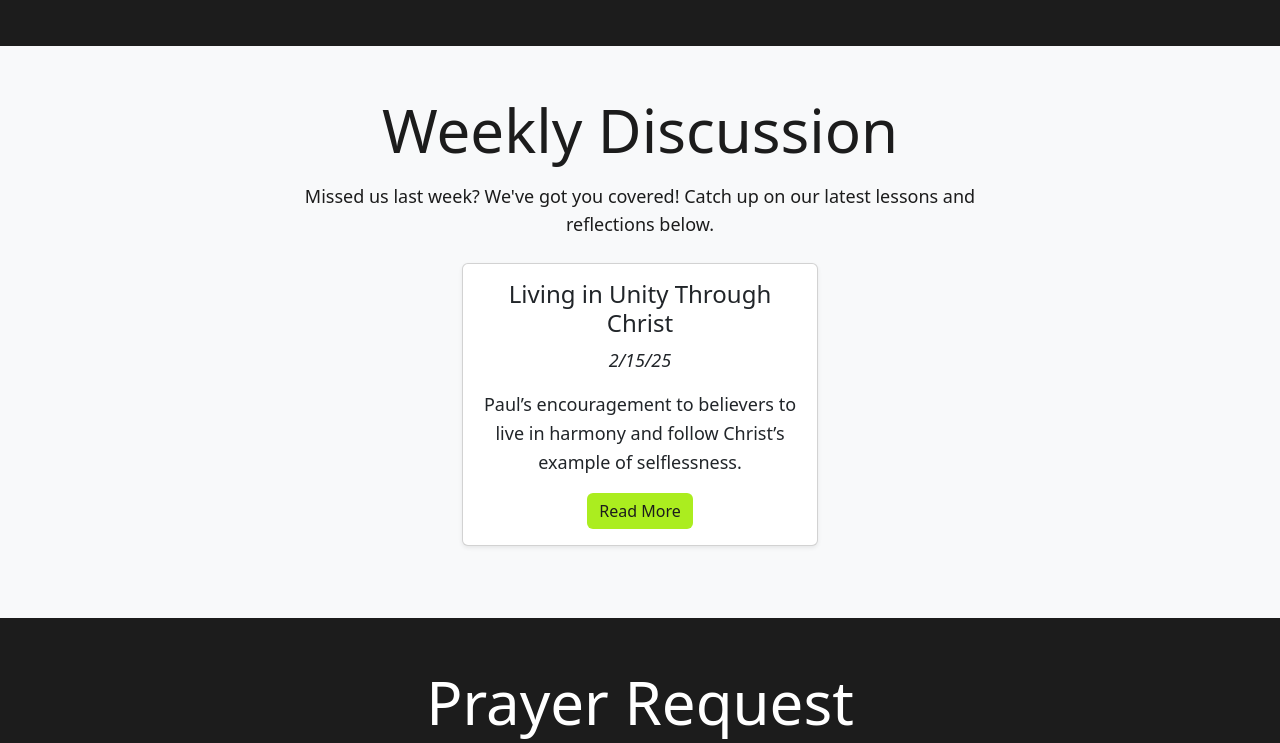
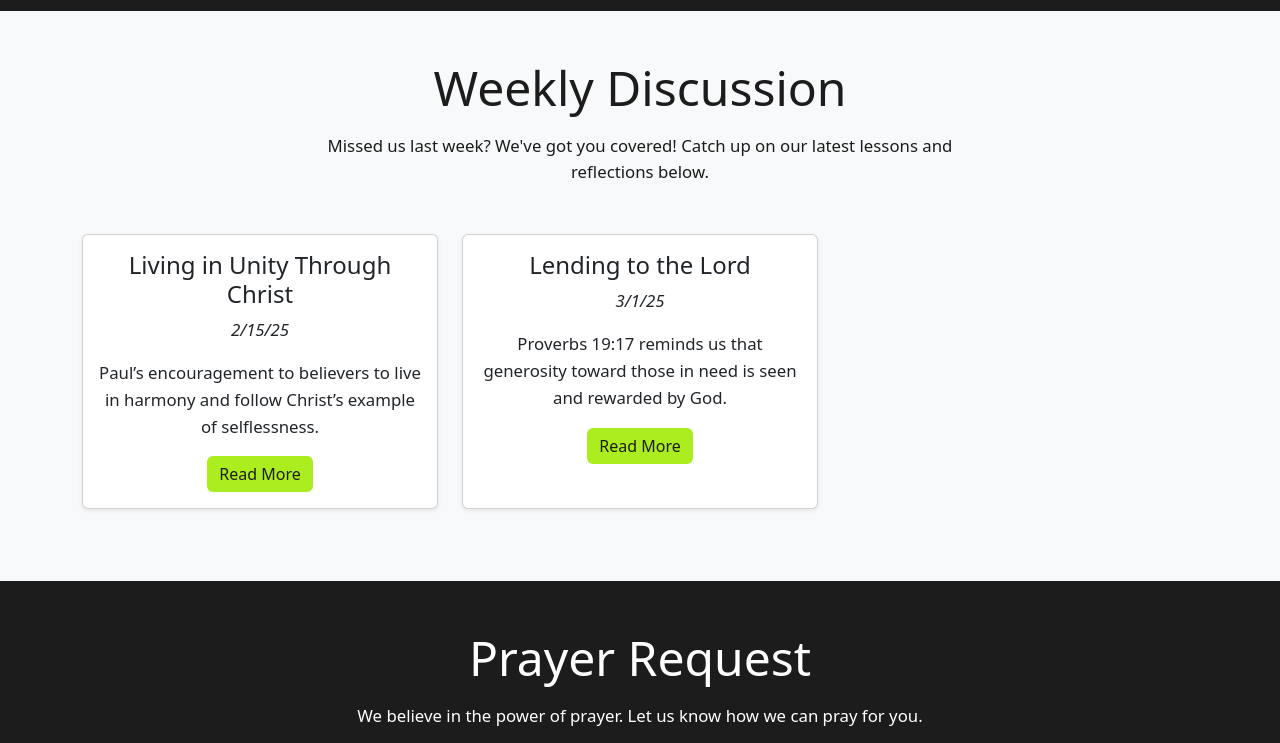
Before and after one commit to rjescobedo/grace-softball-lifegroup, a website with bundled scripts: page index.html in a window 1280 px wide. Shown: the part 1240-1983 px from the top of the page. Built offline with nearby package versions, Linux system fonts and the light colour scheme.

Commit message:
font size and add lesson

```diff
--- a/index.html
+++ b/index.html
@@ -146,7 +146,14 @@
 
                 <div class="location-info mb-3">
                     <h4>Fall Creek Sports Complex</h4>
-                    <p>9810 Wyatt Shores Dr. Humble,TX 77396</p>
+                    <p>
+                        <a href="https://www.google.com/maps/search/?q=9810+Wyatt+Shores+Dr,+Humble,+TX+77396"
+                           class="link-dark link-offset-2 link-underline-opacity-25 link-underline-opacity-100-hover"
+                           target="_blank"
+                           rel="noopener noreferrer">
+                            9810 Wyatt Shores Dr, Humble, TX 77396
+                        </a>
+                    </p>
                 </div>
 
                 <div class="map-container m-auto">
@@ -191,7 +198,7 @@
              </ul>
 
             <!-- Created -->
-             <p>Created by <a class="web-studio-link" href="https://raulwebstudio.com" target="_blank">Raul's Web Studio</a></p>
+             <p>Created by <a class="link-light link-offset-2 link-underline-opacity-25 link-underline-opacity-100-hover" href="https://raulwebstudio.com" target="_blank">Raul's Web Studio</a></p>
         </div>
 
      </footer>
--- a/js/data.js
+++ b/js/data.js
@@ -18,26 +18,54 @@ export const lessons = [
             en: [
 
                 'Bearing with One Another (Verses 1-3): Paul starts by addressing the responsibility of mature believers. Those who are “strong” in faith should not just please themselves but help the “weak” by bearing their burdens. This means being patient and compassionate toward those who struggle in their faith or have differing convictions. He points to Christ as the ultimate example, quoting Psalm 69:9, showing how Jesus endured insults and rejection for the sake of others.',
-
                 'Encouragement from Scripture (Verses 4-6): Paul highlights that the Old Testament Scriptures were written for our learning, providing endurance, encouragement, and hope. The purpose of God’s Word is not just knowledge but transformation, strengthening believers in faith. Paul then offers a prayer for unity, asking God to give believers a spirit of harmony so they can glorify God with one voice.',
-
                 'Christ’s Mission to Jews and Gentiles (Verses 7-12): Paul urges believers to accept one another as Christ accepted them, meaning they should embrace fellow believers despite differences. He emphasizes that Jesus came to fulfill God’s promises to Israel while also bringing salvation to the Gentiles. Paul supports this with Old Testament references (Psalms, Deuteronomy, Isaiah) that foretold the inclusion of Gentiles in God’s plan. These verses highlight how God’s kingdom is not limited to one group but extends to all nations.',
-
                 'A Prayer for Joy, Peace, and Hope (Verse 13): Paul closes this section with a powerful prayer: That God would fill them with joy and peace as they trust in Him. That they would overflow with hope through the power of the Holy Spirit. This verse reminds us that true peace and hope come not from our circumstances but from God’s presence and promises.'
             ],
             es: [
                 'Romanos 15:1-13 es un pasaje poderoso donde Pablo anima a los creyentes a vivir en unidad, siguiendo el ejemplo de Cristo de entrega y amor.',
-
                 'Soportándonos unos a otros (Versículos 1-3): Pablo comienza abordando la responsabilidad de los creyentes maduros. Los que son "fuertes" en la fe no deben solo complacerse a sí mismos, sino ayudar a los "débiles" llevando sus cargas. Esto significa ser pacientes y compasivos con aquellos que luchan en su fe o tienen convicciones diferentes. Señala a Cristo como el ejemplo supremo, citando el Salmo 69:9, mostrando cómo Jesús soportó insultos y rechazo por el bien de los demás.',
-
                 'Aliento a través de las Escrituras (Versículos 4-6): Pablo destaca que las Escrituras del Antiguo Testamento fueron escritas para nuestra enseñanza, proporcionando resistencia, aliento y esperanza. El propósito de la Palabra de Dios no es solo el conocimiento, sino la transformación, fortaleciendo a los creyentes en la fe. Pablo luego ofrece una oración por la unidad, pidiendo a Dios que dé a los creyentes un espíritu de armonía para que puedan glorificar a Dios con una sola voz.',
-
                 'La Misión de Cristo a Judíos y Gentiles (Versículos 7-12): Pablo insta a los creyentes a aceptarse unos a otros como Cristo los aceptó, lo que significa que deben abrazar a los demás creyentes a pesar de las diferencias. Enfatiza que Jesús vino a cumplir las promesas de Dios a Israel, al mismo tiempo que trajo salvación a los gentiles. Pablo respalda esto con referencias del Antiguo Testamento (Salmos, Deuteronomio, Isaías) que predijeron la inclusión de los gentiles en el plan de Dios. Estos versículos destacan cómo el reino de Dios no se limita a un solo grupo, sino que se extiende a todas las naciones.',
-
                 'Una Oración por Gozo, Paz y Esperanza (Versículo 13): Pablo cierra esta sección con una oración poderosa: Que Dios los llene de gozo y paz mientras confían en Él. Que rebosen de esperanza por el poder del Espíritu Santo. Este versículo nos recuerda que la verdadera paz y esperanza no provienen de nuestras circunstancias, sino de la presencia y las promesas de Dios.'
             ]
         }
-    }
+    },
+    {
+        title: {
+            en: 'Lending to the Lord',
+            es: 'Prestando al Señor'
+        },
+        date: '3/1/25',
+        shortDescription: {
+            en: 'Proverbs 19:17 reminds us that generosity toward those in need is seen and rewarded by God.',
+            es: 'Proverbios 19:17 nos recuerda que la generosidad hacia los necesitados es vista y recompensada por Dios.'
+        },
+        chapter: 'Proverbs 19:17',
+        message: {
+            en: 'Proverbs 19:17 tells us that when we help those in need, we are essentially lending to God himself.',
+            es: 'Proverbios 19:17 nos dice que cuando ayudamos a los necesitados, en esencia, estamos prestando al mismo Dios.'
+        },
+        keyTakeaways: {
+            en: [
+
+                "Generosity as an Act of Faith: The verse reminds us that our acts of kindness, especially toward the poor, are not just human acts—they are recognized by God. When we give generously, we are trusting in God’s provision and acknowledging that every act of compassion matters.",
+                "Lending to the Lord: The idea of 'lending' to the Lord suggests that our generosity is like making a deposit in God's bank. Even if we don’t see immediate benefits or repayment, we are assured that God sees our actions and will return the favor. This repayment might come in the form of blessings, comfort, or opportunities to further experience God’s grace.",
+                "Spiritual Investment: Giving to those in need is an investment in God's work on earth. By helping the poor, we contribute to a more just and compassionate society, and God, who loves justice and mercy, promises to take care of those who support such work.",
+                "A Call to Compassion: The verse challenges us to view the poor not as strangers, but as individuals who are loved by God. Our generosity becomes a practical way to demonstrate that love. It reminds us that by serving the needy, we are serving God himself.",
+                "In essence, Proverbs 19:17 teaches that every act of kindness towards the poor is significant. God recognizes and honors these acts, promising to repay the generosity we extend. This encourages us to continue giving selflessly, knowing that our deeds are not overlooked but cherished by the Lord."
+            ],
+            es: [
+
+                "La generosidad como un acto de fe: El versículo nos recuerda que nuestros actos de bondad, especialmente hacia los pobres, no son solo actos humanos, sino que son reconocidos por Dios. Cuando damos generosamente, confiamos en la provisión de Dios y reconocemos que cada acto de compasión importa.",
+                "Prestando al Señor: La idea de 'prestar' al Señor sugiere que nuestra generosidad es como hacer un depósito en el banco de Dios. Aunque no veamos beneficios o recompensas inmediatas, tenemos la certeza de que Dios ve nuestras acciones y nos recompensará. Esta recompensa puede venir en forma de bendiciones, consuelo u oportunidades para experimentar aún más la gracia de Dios.",
+                "Inversión espiritual: Dar a los necesitados es una inversión en la obra de Dios en la tierra. Al ayudar a los pobres, contribuimos a una sociedad más justa y compasiva, y Dios, quien ama la justicia y la misericordia, promete cuidar de aquellos que apoyan esta labor.",
+                "Un llamado a la compasión: El versículo nos desafía a ver a los pobres no como extraños, sino como personas amadas por Dios. Nuestra generosidad se convierte en una forma práctica de demostrar ese amor. Nos recuerda que al servir a los necesitados, estamos sirviendo a Dios mismo.",
+                "En esencia, Proverbios 19:17 nos enseña que cada acto de bondad hacia los pobres es significativo. Dios reconoce y honra estas acciones, prometiendo recompensar la generosidad que extendemos. Esto nos motiva a seguir dando desinteresadamente, sabiendo que nuestras obras no pasan desapercibidas, sino que son apreciadas por el Señor."
+
+            ]
+        }
+    },
 ];
 
 export const photos = [
--- a/js/scripts.js
+++ b/js/scripts.js
@@ -65,8 +65,8 @@ function getLessonData(lesson, language) {
     const modalContainer = document.getElementById('modal-container');
 
     modalContainer.innerHTML = `
-        <div class="modal fade" id="lessonModal" tabindex="-1" aria-labelledby="lessonModalLabel" aria-hidden="true">
-            <div class="modal-dialog">
+        <div class="modal modal-lg fade" id="lessonModal" tabindex="-1" aria-labelledby="lessonModalLabel" aria-hidden="true">
+            <div class="modal-dialog modal-dialog-scrollable">
                 <div class="modal-content">
                     <div class="modal-header">
                         <h4 class="modal-title">${lesson.title[language]}</h4>
--- a/styles.css
+++ b/styles.css
@@ -12,7 +12,7 @@ body {
 }
 
 :root {
-    --ff-primary: 'Lora', serif ;
+    --ff-primary: 'Lora', serif;
     --ff-secondary: 'Roboto Slab', serif;
 
     --fw-reg: 400;
@@ -22,25 +22,24 @@ body {
     --clr-dark: rgb(28, 28, 28);
     --clr-green: #abed1f;
 
-    --fs-h1: 3rem;
-    --fs-h2: 2.25rem;
-    --fs-h3: 1.25rem;
-    --fs-h4: 1.15rem;
-    --fs-h5: 1.1rem;
-    --fs-body: 1rem;
+    --fs-h1: 2.5rem;  /* Reduced from 3rem */
+    --fs-h2: 2rem;    /* Reduced from 2.25rem */
+    --fs-h3: 1.15rem; /* Reduced from 1.25rem */
+    --fs-h4: 1.1rem;  /* Reduced from 1.15rem */
+    --fs-h5: 1rem;    /* Reduced from 1.1rem */
+    --fs-body: 0.95rem; /* Slightly smaller for better balance */
 
     --bs: 0.25em 0.25em 0.75em rgba(0, 0, 0, .25), 0.125em 0.125em 0.25em rgba(0, 0, 0, .15);
-
 }
 
 @media (min-width: 800px) {
     :root {
-        --fs-h1: 4.5rem;
-        --fs-h2: 3.75rem;
-        --fs-h3: 1.5rem;
-        --fs-h4: 1.25rem;
-        --fs-h5: 1.15rem;
-        --fs-body: 1.125rem;
+        --fs-h1: 4rem;   /* Slightly reduced from 4.5rem */
+        --fs-h2: 3rem;   /* Slightly reduced from 3.75rem */
+        --fs-h3: 1.35rem; /* Reduced from 1.5rem */
+        --fs-h4: 1.2rem;  /* Slightly reduced */
+        --fs-h5: 1.1rem;  /* Slightly reduced */
+        --fs-body: 1.05rem; /* Slightly reduced */
     }
 }
 /*
@@ -245,11 +244,6 @@ input:checked + .slider:before {
     font-size: var(--fs-h4);
 }
 
-.modal-body  {
-    max-height: 400px;
-    overflow-y: scroll;
-}
-
 .modal-body li {
     font-size: var(--fs-body);
     padding-bottom: 1rem;
@@ -368,12 +362,3 @@ input:checked + .slider:before {
 .footer-list-item img:hover {
     transform: scale(1.1);
 }
-
-.web-studio-link {
-    color: var(--clr-light);
-    transition: color .3s ease;
-}
-
-.web-studio-link:hover {
-    color: var(--clr-green);
-}
```
Also changed, not shown: spanish.html (+9 -2 lines).
